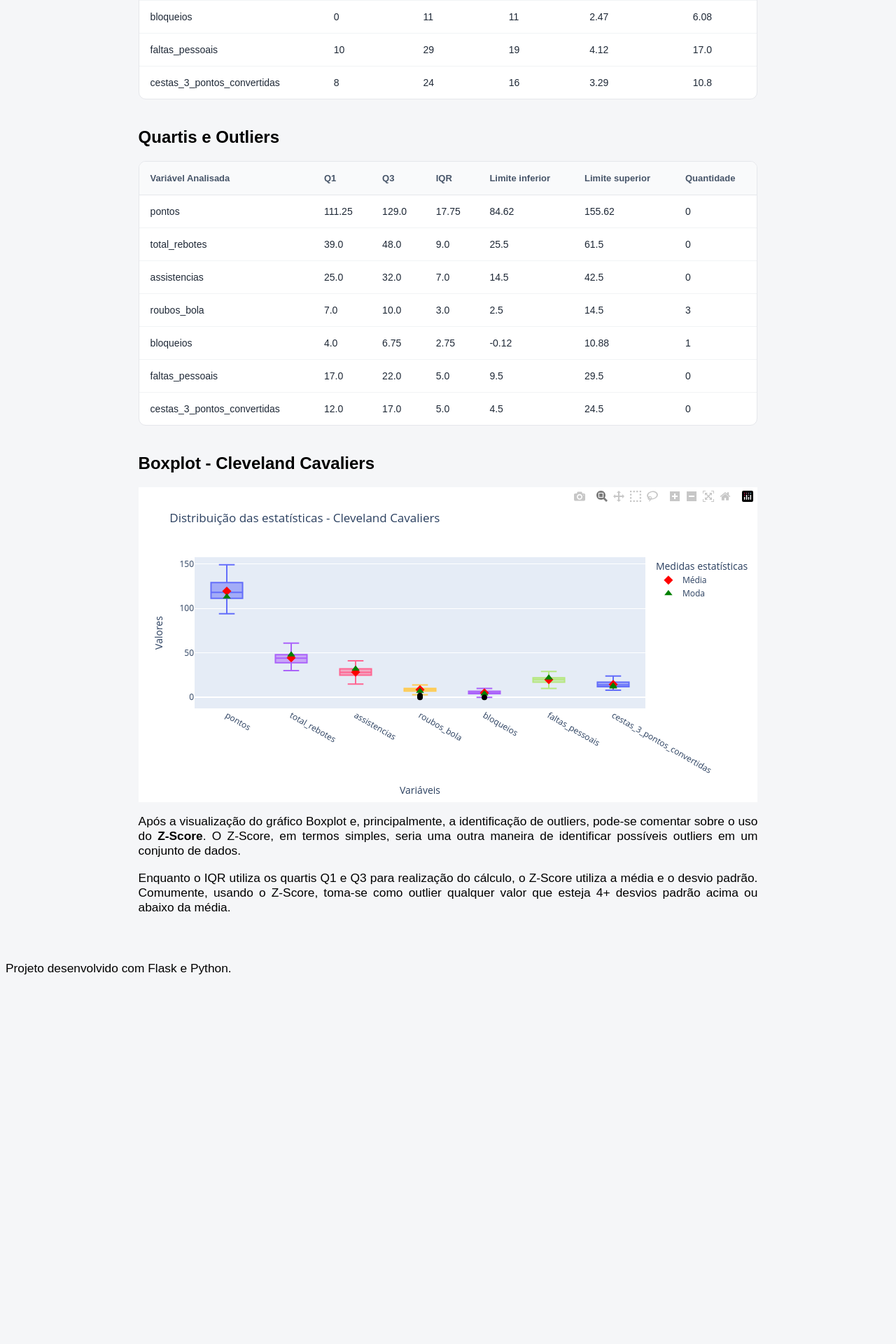
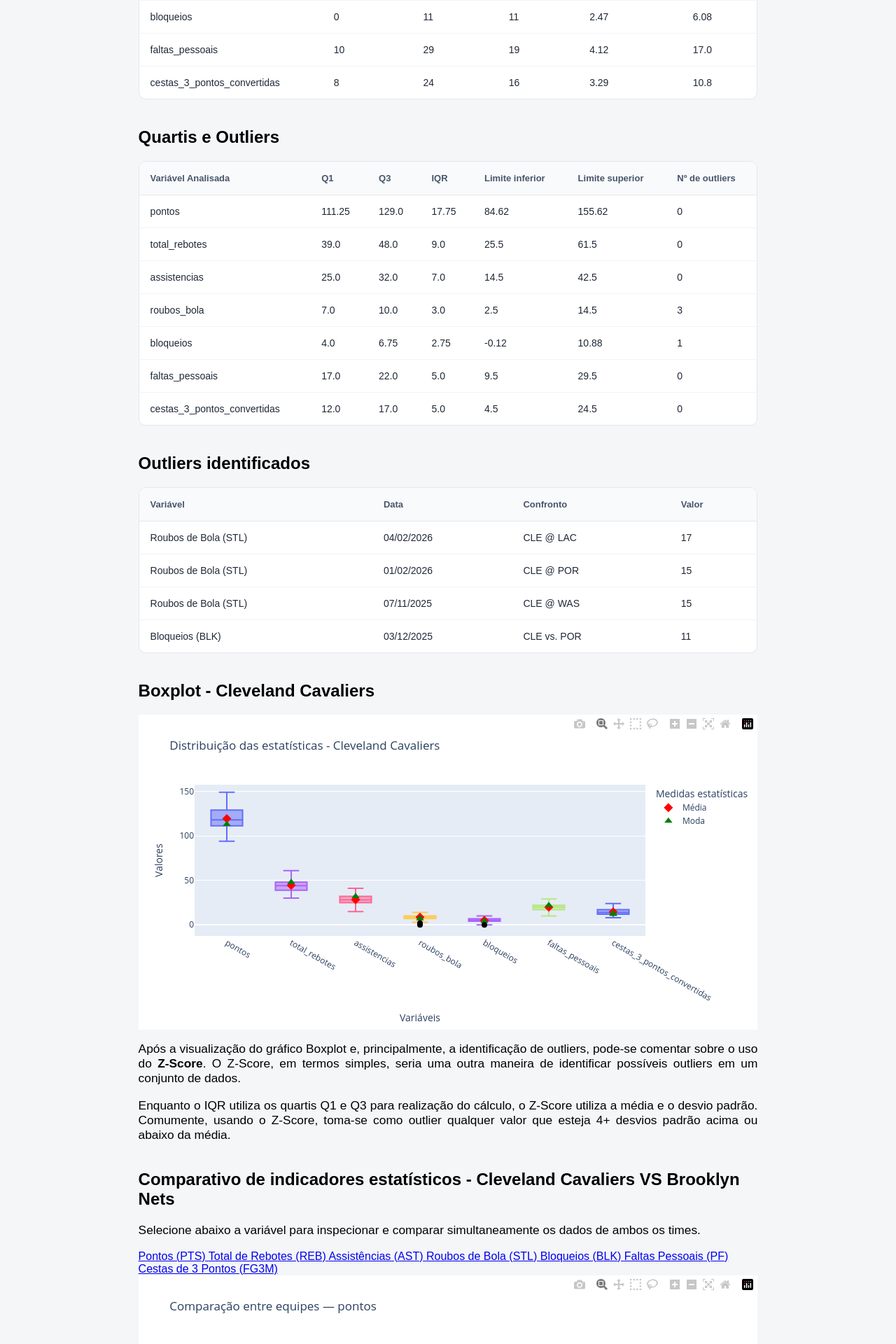
Before and after one commit to ruhtra5000/NBA-LabCD, a Flask app: a page that uses templates/mtc.html in a window 1280 px wide. Shown: the part 1181-3101 px from the top of the page at 70% size. Before the commit the page ends 2573 px from the top, so only its background shows below. Run offline with Flask 3, Linux system fonts and the light colour scheme; some libraries are stand-ins or nearby versions; some web fonts are replaced.

Commit message:
feat: (mtc) lista de outliers e grafico comparativo entre times

```diff
--- a/analises/mtc.py
+++ b/analises/mtc.py
@@ -1,5 +1,6 @@
 import pandas as pd
 import plotly.graph_objects as go
+import plotly.express as px
 
 # Colunas utilizadas (em todas as analises)
 colunas = [
@@ -69,6 +70,25 @@
         }
 
     return resultados
+
+
+# Retorna os outliers separadamente
+def listaOutliers(quartisOutliers: dict, metadados):
+    lista_outliers = []
+
+    for variavel, resultado in quartisOutliers.items():
+
+        outliers = resultado["outliers"]
+
+        for _, linha in outliers.iterrows():
+            lista_outliers.append({
+                "variavel": metadados[variavel]["nome"],
+                "data": linha["data_partida"],
+                "confronto": linha["confronto"],
+                "valor": linha[variavel]
+            })
+
+    return lista_outliers
 
 
 # Retorna algumas medidas de dispersão por variável
@@ -203,3 +223,72 @@
     )
 
     return fig
+
+# Retorna um grafico comparativo dos dois times para uma variavel selecionada
+def graficoComparacao(df: pd.DataFrame, variavel: str):
+    resultados = []
+
+    for time in ["Cleveland Cavaliers", "Brooklyn Nets"]:
+
+        dados = df[df["nome_time"] == time]
+
+        # Medidas de tendência central
+        central = mediaModaMediana(df, time)
+
+        # Medidas de dispersão
+        dispersao = medidasDispersao(df, time)
+
+        # Quartis e outliers
+        quartis = quartisOutliers(df, time)
+
+        # Recupera os resultados da variável selecionada
+        dados_central = central[variavel]
+        dados_dispersao = dispersao[variavel]
+        dados_quartis = quartis[variavel]
+
+        resultados.append({
+            "Time": time,
+            "Média": dados_central["media"],
+            "Mediana": dados_central["mediana"],
+            "Moda": dados_central["moda"],
+            "Menor valor": dados_dispersao["menor_valor"],
+            "Maior valor": dados_dispersao["maior_valor"],
+            "Amplitude": dados_dispersao["amplitude"],
+            "Desvio padrão": dados_dispersao["desvio_padrao"],
+            "Variância": dados_dispersao["variancia"],
+            "Q1": dados_quartis["q1"],
+            "Q3": dados_quartis["q3"],
+            "IQR": dados_quartis["iqr"],
+            "Limite inferior": dados_quartis["limite_inferior"],
+            "Limite superior": dados_quartis["limite_superior"],
+            "Quantidade de outliers": dados_quartis["quantidade"]
+        })
+
+    df_resultados = pd.DataFrame(resultados)
+
+    df_grafico = df_resultados.melt(
+        id_vars="Time",
+        var_name="Medida estatística",
+        value_name="Valor"
+    )
+
+    fig = px.bar(
+        df_grafico,
+        x="Medida estatística",
+        y="Valor",
+        color="Time",
+        barmode="group",
+        title=f"Comparação entre equipes — {variavel}",
+        text_auto=".2f"
+    )
+
+    fig.update_layout(
+        xaxis_title="Medidas estatísticas",
+        yaxis_title="Valor",
+        legend_title="Equipe",
+        template="plotly_white",
+        xaxis_tickangle=-45,
+        height=600
+    )
+
+    return fig
--- a/app.py
+++ b/app.py
@@ -35,11 +35,22 @@
 
 @app.route("/mtc/<time>")
 def medidasTendCentral(time: str):
+    variavel_selecionada = request.args.get("variavel", "pontos")
+    if variavel_selecionada not in METADADOS_VARIAVEIS:
+        variavel_selecionada = "pontos"
+
     estatMediaModaMediana = mediaModaMediana(df, time)
     estatQuartisOutliers = quartisOutliers(df, time)
     estatMedidasDispersao = medidasDispersao(df, time)
 
+    listaValOutliers = listaOutliers(estatQuartisOutliers, METADADOS_VARIAVEIS)
+
     boxplotGrafico = boxplotMtc(df, time).to_html(
+        full_html=False,
+        include_plotlyjs="cdn"
+    )
+
+    graficoComparativo = graficoComparacao(df, variavel_selecionada).to_html(
         full_html=False,
         include_plotlyjs="cdn"
     )
@@ -47,10 +58,14 @@
     return render_template(
         "mtc.html",
         time_selecionado=time,
+        variavel_selecionada=variavel_selecionada,
         estatMediaModaMediana = estatMediaModaMediana,
         estatQuartisOutliers = estatQuartisOutliers,
         estatMedidasDispersao = estatMedidasDispersao,
-        boxplotGrafico = boxplotGrafico
+        listaValOutliers = listaValOutliers,
+        boxplotGrafico = boxplotGrafico,
+        graficoComparativo = graficoComparativo,
+        metadados_variaveis = METADADOS_VARIAVEIS,
     )
 
 @app.route("/assimetria/<time>")
--- a/templates/mtc.html
+++ b/templates/mtc.html
@@ -102,7 +102,7 @@
                     <th>IQR</th>
                     <th>Limite inferior</th>
                     <th>Limite superior</th>
-                    <th>Quantidade</th>
+                    <th>Nº de outliers</th>
                 </tr>
             </thead>
 
@@ -122,9 +122,41 @@
         </table>
     </div>
 
+    <section class="card-outliers">
+        <h2>Outliers identificados</h2>
+
+        {% if listaValOutliers %}
+            <div class="table-container">
+                <table>
+                    <thead>
+                        <tr>
+                            <th>Variável</th>
+                            <th>Data</th>
+                            <th>Confronto</th>
+                            <th>Valor</th>
+                        </tr>
+                    </thead>
+
+                    <tbody>
+                        {% for outlier in listaValOutliers %}
+                            <tr>
+                                <td>{{ outlier.variavel }}</td>
+                                <td>{{ outlier.data.strftime('%d/%m/%Y') }}</td>
+                                <td>{{ outlier.confronto }}</td>
+                                <td>{{ outlier.valor }}</td>
+                            </tr>
+                        {% endfor %}
+                    </tbody>
+                </table>
+            </div>
+        {% else %}
+            <p>Nenhum valor atípico foi identificado.</p>
+        {% endif %}
+    </section>
+
     <h2>Boxplot - {{ time_selecionado }}</h2>
 
-    <div>
+    <div class="grafico-container">
         {{ boxplotGrafico | safe }}
     </div>
 
@@ -140,4 +172,24 @@
         que esteja 4+ desvios padrão acima ou abaixo da média.
     </p>
 
+    <h2>Comparativo de indicadores estatísticos - Cleveland Cavaliers VS Brooklyn Nets</h2>
+
+    <p>
+        Selecione abaixo a variável para inspecionar e comparar simultaneamente os dados de ambos
+        os times.
+    </p>
+
+    <div class="botoes-variaveis">
+        {% for chave, meta in metadados_variaveis.items() %}
+            <a href="{{ url_for('medidasTendCentral', time=time_selecionado, variavel=chave) }}"
+               class="botao-variavel {% if variavel_selecionada == chave %}selecionado{% endif %}">
+                {{ meta.nome }}
+            </a>
+        {% endfor %}
+    </div>
+
+    <div class="grafico-container">
+        {{ graficoComparativo | safe }}
+    </div>
+
 {% endblock %}
```
